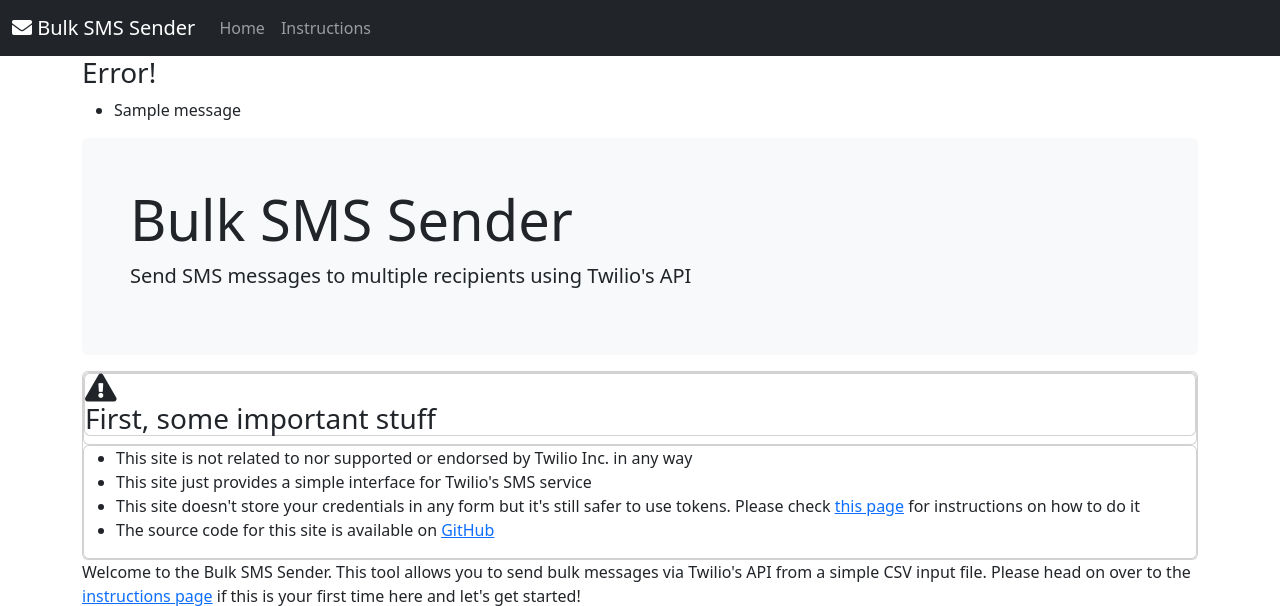
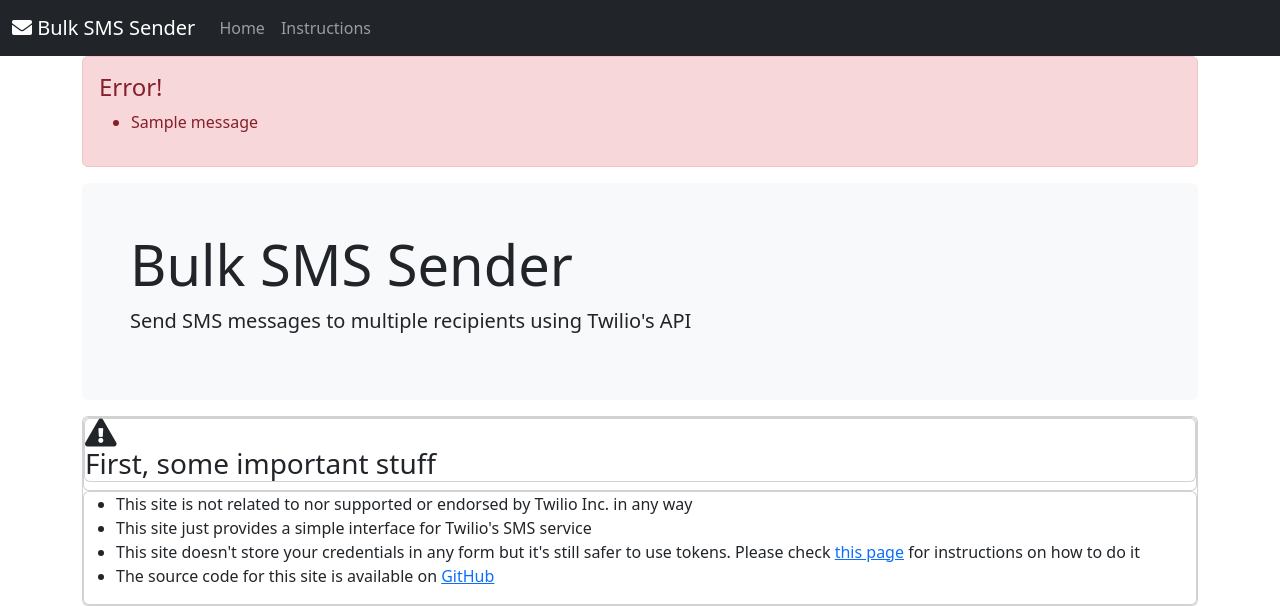
Before and after one commit to RAHB-REALTORS-Association/sms-sender, a Flask app: page / in a window 1280 px wide. Shown: the top 606 px of the page. Run offline with Flask 3, Linux system fonts and the light colour scheme; one stand-in notice (Sample message) is shown.

Commit message:
Fix error message container

```diff
--- a/templates/base.html
+++ b/templates/base.html
@@ -38,17 +38,13 @@
     <div class="container">
         {% with messages = get_flashed_messages() %}
         {% if messages %}
-        <div class="panel panel-danger">
-            <div class="panel-heading">
-                <h3>Error!</h3>
-            </div>
-            <div class="panel-body">
-                <ul>
-                    {% for message in messages %}
-                    <li>{{ message }}</li>
-                    {% endfor %}
-                </ul>
-            </div>
+        <div class="alert alert-danger" role="alert">
+            <h4 class="alert-heading">Error!</h4>
+            <ul>
+                {% for message in messages %}
+                <li>{{ message }}</li>
+                {% endfor %}
+            </ul>
         </div>
         {% endif %}
         {% endwith %}
```
